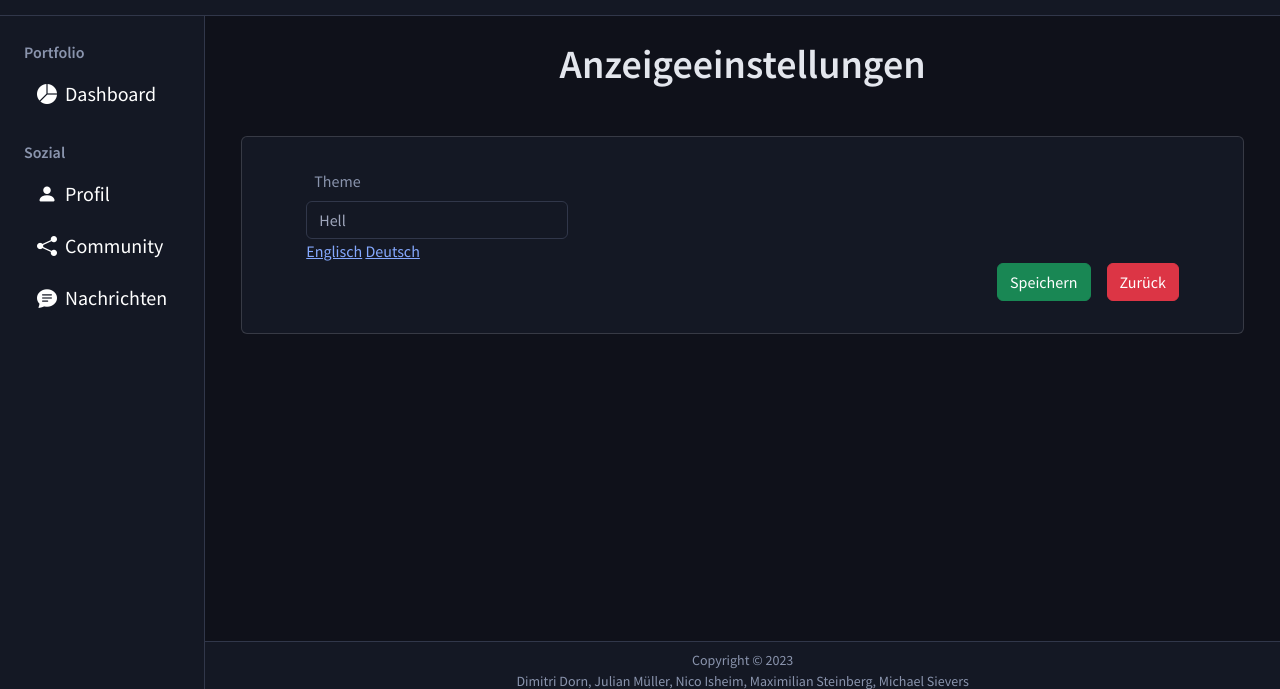
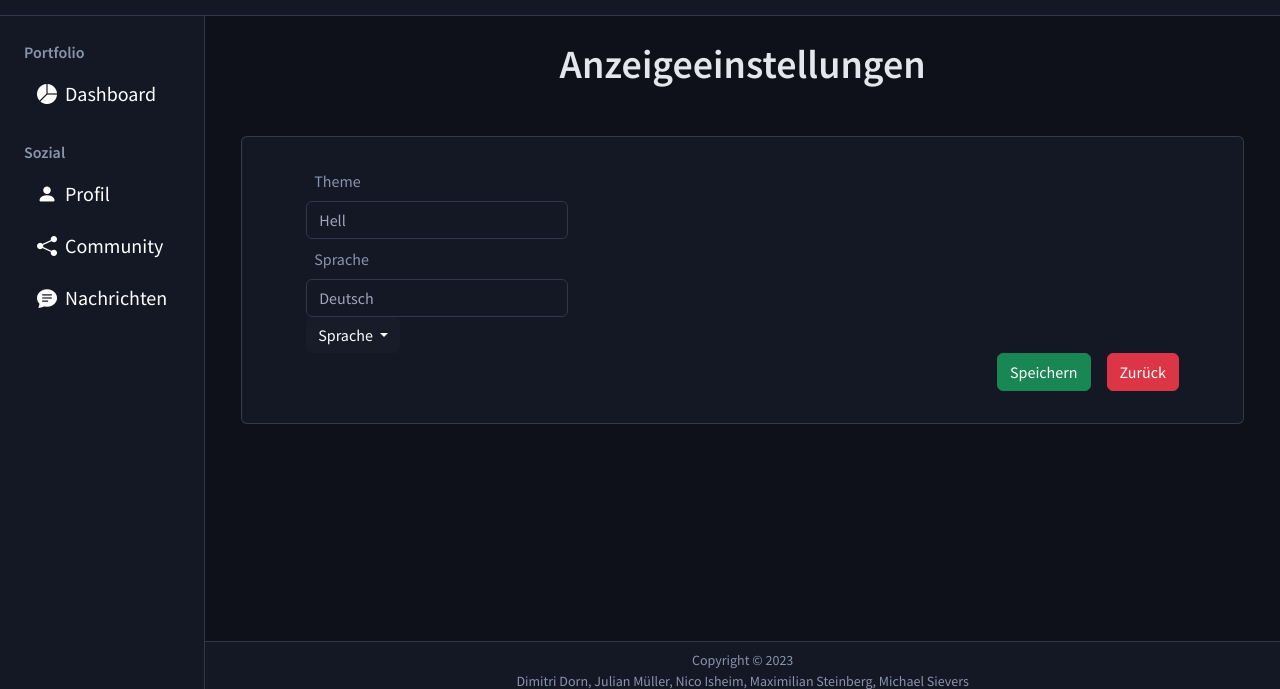
Before and after one commit to STPProjectOrg/software-project, a Django app: page /settings_app/viewSettings/ in a window 1280 px wide. Shown: the part 58-747 px from the top of the page. Run offline with Django 4.2, Linux system fonts and the light colour scheme; the visitor is signed in with stand-in values (Sample User, id 1); some libraries are stand-ins or nearby versions.

Commit message:
added dropdown menu for language

```diff
--- a/app/settings_app/templates/settings_app/viewSettings.html
+++ b/app/settings_app/templates/settings_app/viewSettings.html
@@ -12,9 +12,22 @@
                             <option>{% trans "Hell" %}</option>
                             <option>{% trans "Dunkel" %}</option>
                         </select>
-                        <a href="{% url 'settings_app:language_change' 'en_us' %}">Englisch</a>
-                        <a href="{% url 'settings_app:language_change' 'de' %}">Deutsch</a>
+                        <label for="themeSelector" class="form-label m-2">{% trans "Sprache" %}</label>
+                        <select class="form-control" id="themeSelector" style="width: 30%">
+                            <option>{% trans "Deutsch" %}</option>
+                            <option>{% trans "Englisch" %}</option>
+                        </select>
                     </div>
+                    {# Temporäres Dropdown Menü Sprache #}
+                    <div class="dropdown">
+                        <button class="btn btn-secondary dropdown-toggle" type="button" data-bs-toggle="dropdown" aria-expanded="false">
+                          Sprache
+                        </button>
+                        <ul class="dropdown-menu">
+                          <li><a class="dropdown-item" href="{% url 'settings_app:language_change' 'en_us' %}">Englisch</a></li>
+                          <li><a class="dropdown-item" href="{% url 'settings_app:language_change' 'de' %}">Deutsch</a></li>
+                        </ul>
+                      </div>
                     <div class="d-flex justify-content-end gap-3">
                         <button type="submit" class="btn btn-success">{% trans "Speichern" %}</button>
                         <a href="{% url 'settings_app:overview' %}" class="btn btn-danger">{% trans "Zurück" %}</a>
```
